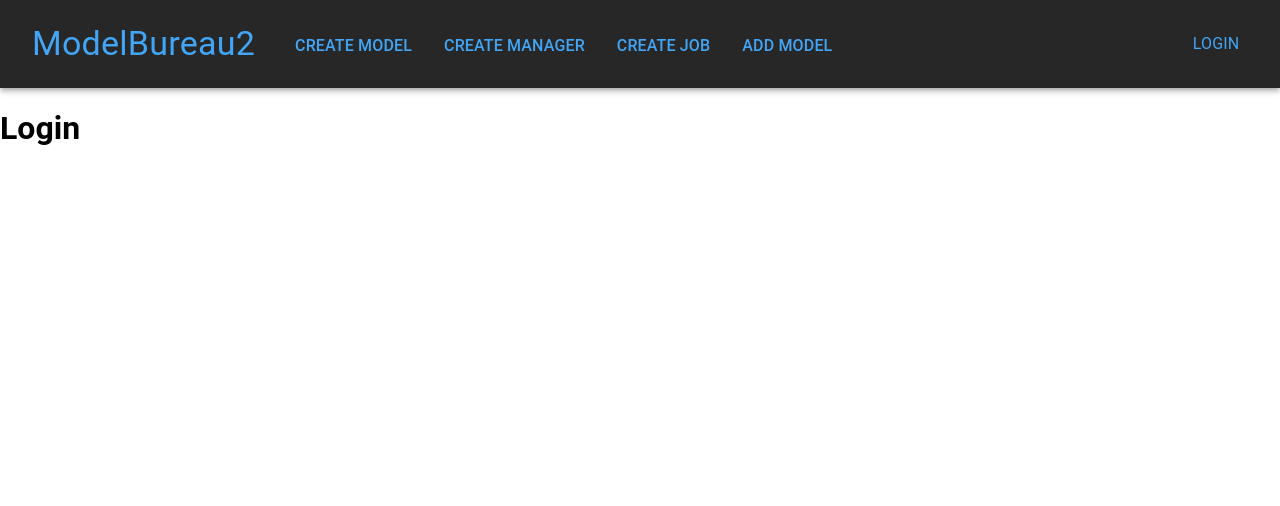
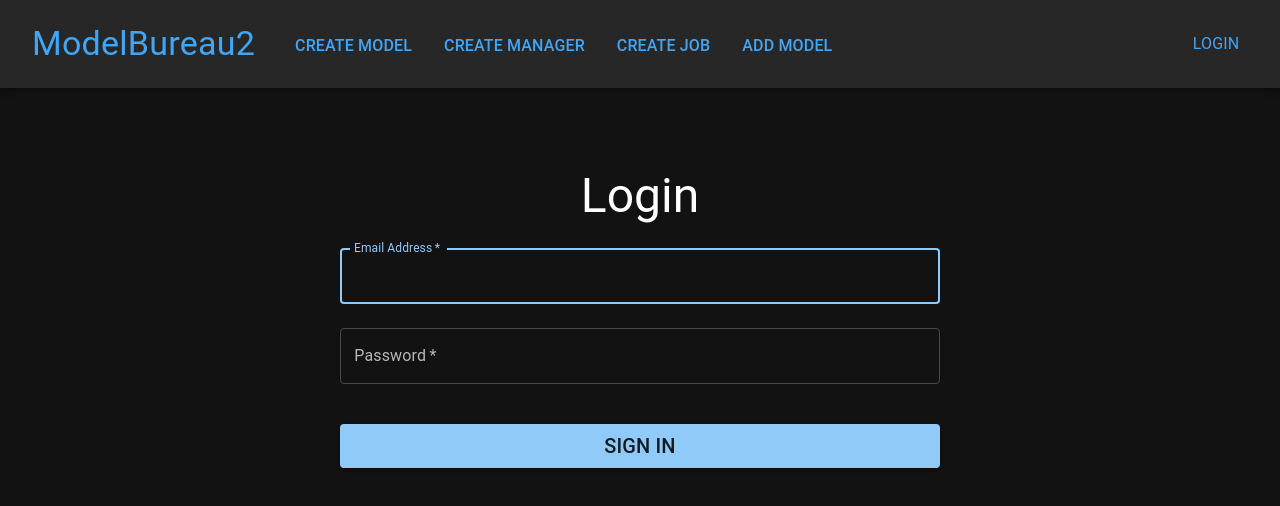
Before and after one commit to s-bogelund/FED-Assignment2, a React (Create React App) app in the folder frontend/: page /login in a window 1280 px wide. Shown: the top 506 px of the page. Built offline with nearby package versions, Linux system fonts and the light colour scheme.

Commit message:
finished initial setup of login page

```diff
--- a/frontend/src/App.js
+++ b/frontend/src/App.js
@@ -6,6 +6,7 @@ import { ThemeProvider, createTheme } from "@mui/material/styles";
 import React from "react";
 import Home from "./pages/Home";
 import Login from "./pages/Login";
+import { CssBaseline } from "@mui/material";
 
 const darkTheme = createTheme({
 	palette: {
@@ -29,9 +30,20 @@ function App() {
 		}
 	};
 
+	// 	<ThemeProvider theme={darkTheme}>
+	// 	<Router>
+	// 		<Navbar links={checkNavBarLinks()} loginLink="login" />
+	// 		<Routes path="/">
+	// 			<Route index element={<Home />} />
+	// 			<Route path="login" element={<Login />} />
+	// 		</Routes>
+	// 	</Router>
+	// </ThemeProvider>
+
 	return (
 		<ThemeProvider theme={darkTheme}>
 			<Router>
+				<CssBaseline enableColorScheme />
 				<Navbar links={checkNavBarLinks()} loginLink="login" />
 				<Routes path="/">
 					<Route index element={<Home />} />
--- a/frontend/src/pages/Home.js
+++ b/frontend/src/pages/Home.js
@@ -1,10 +1,18 @@
+import { Container } from "@mui/material";
+import { Box } from "@mui/system";
 import React from "react";
 import { useNavigate } from "react-router-dom";
 
 const Home = () => {
 	const navigate = useNavigate();
 
-	return <h1>Home</h1>;
+	return (
+		<Container component="main">
+			<Box>
+				<h1>Home</h1>
+			</Box>
+		</Container>
+	);
 };
 
 export default Home;
--- a/frontend/src/pages/Login.js
+++ b/frontend/src/pages/Login.js
@@ -1,7 +1,61 @@
+import {
+	Box,
+	Button,
+	Container,
+	CssBaseline,
+	TextField,
+	Typography,
+} from "@mui/material";
 import React from "react";
 
 const Login = () => {
-	return <h1>Login</h1>;
+	const handleLoginSubmit = (event) => {
+		event.preventDefault();
+		const data = new FormData(event.currentTarget);
+		console.log({
+			email: data.get("email"),
+			password: data.get("password"),
+		});
+	};
+	return (
+		<Container component="main">
+			<CssBaseline />
+			<Box
+				sx={{
+					marginTop: 10,
+					display: "flex",
+					alignItems: "center",
+					flexDirection: "column",
+				}}
+			>
+				<Typography variant="h3" color="inherit">
+					Login
+				</Typography>
+				<Box component="form" onSubmit={handleLoginSubmit} sx={{ mt: 1 }}>
+					<TextField
+						autoFocus
+						fullWidth
+						margin="normal"
+						required
+						id="email"
+						label="Email Address"
+						name="email"
+					/>
+					<TextField
+						fullWidth
+						margin="normal"
+						required
+						id="password"
+						label="Password"
+						name="password"
+					/>
+					<Button type="submit" fullWidth variant="contained" sx={{ mt: 4 }}>
+						<Typography variant="h6">Sign In</Typography>
+					</Button>
+				</Box>
+			</Box>
+		</Container>
+	);
 };
 
 export default Login;
```
